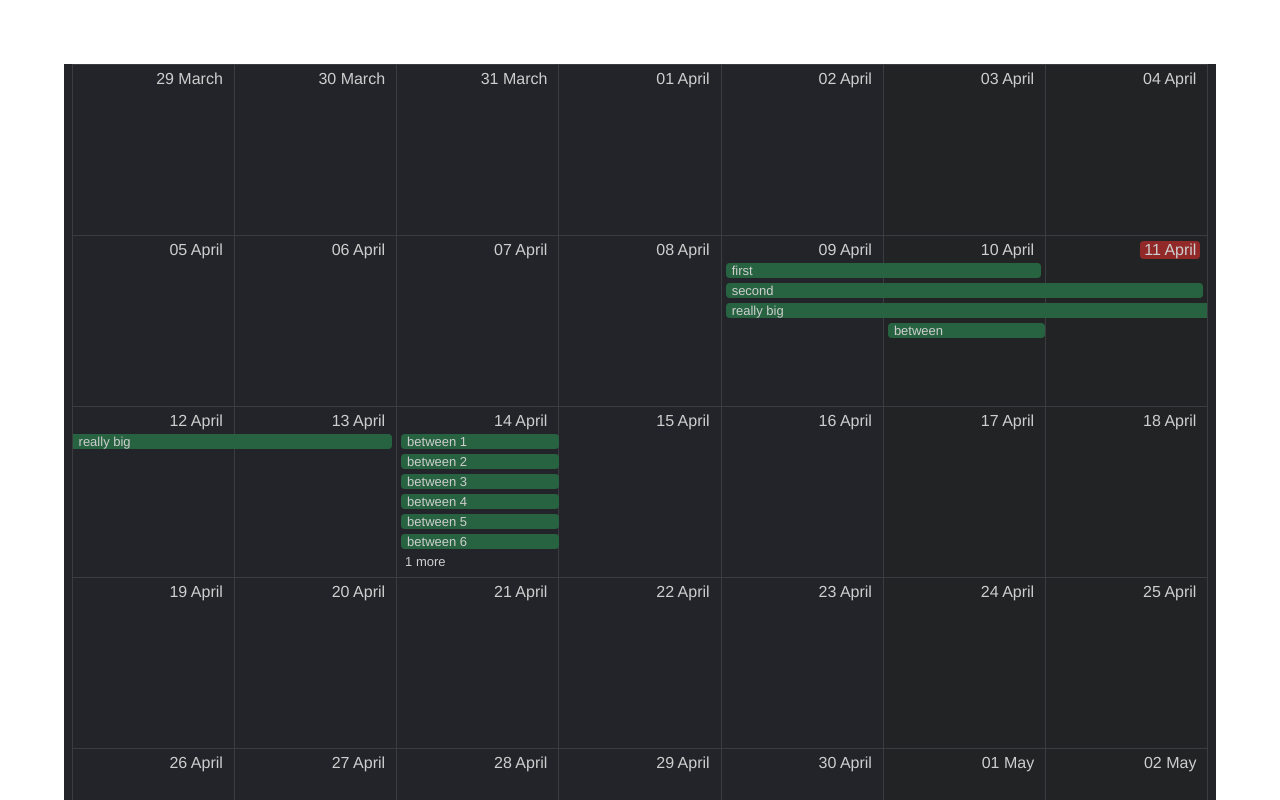
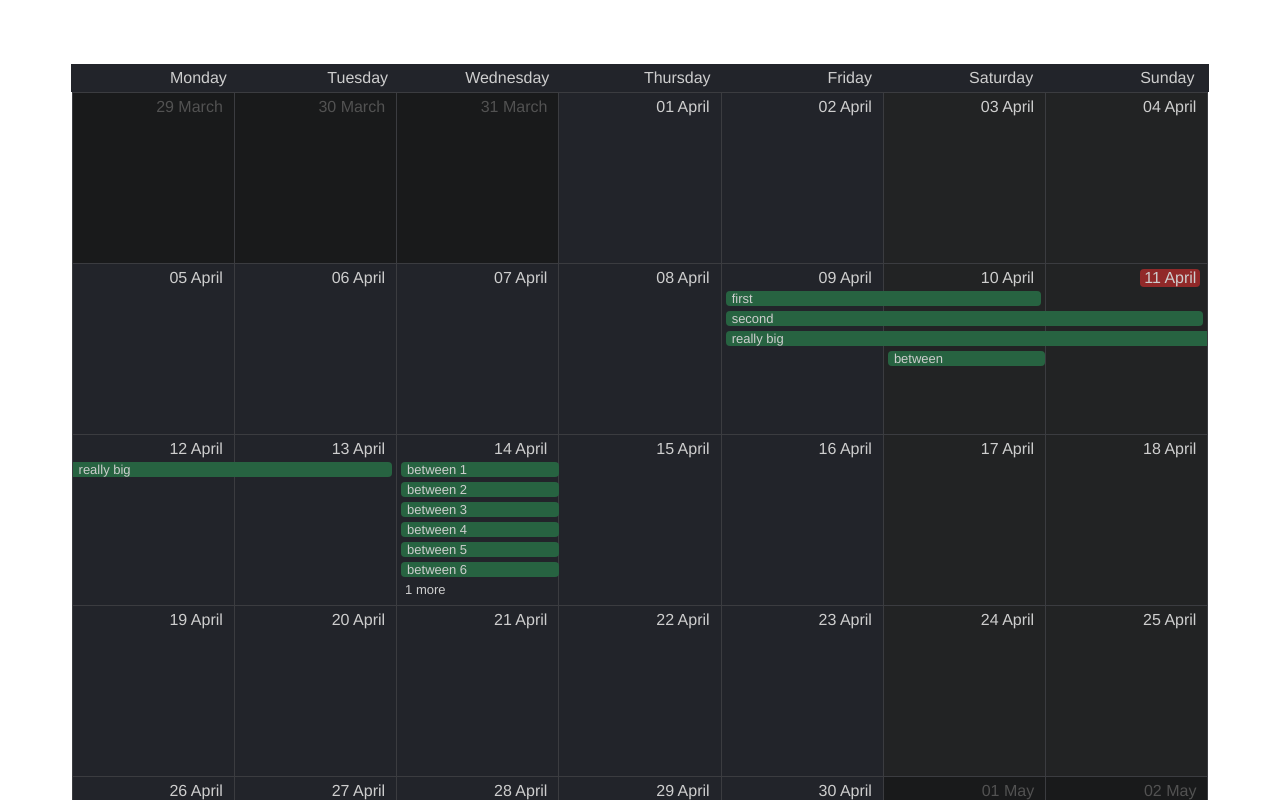
Before and after one commit to ArturAralin/vue-scheduler-lib, a Vue app: page / in a window 1280 px wide. Shown: the top 800 px of the page. Built offline with nearby package versions, Linux system fonts and the light colour scheme.

Commit message:
add days shading, add weekdays head

```diff
--- a/src/vue-scheduler/Scheduler.vue
+++ b/src/vue-scheduler/Scheduler.vue
@@ -3,6 +3,17 @@
     :id="schedulerId"
     class="scheduler"
   >
+    <div
+      v-bind:key="weekday"
+      v-for="(weekday, idx) in weekdays"
+      :class="{
+        'scheduler-weekday': true,
+        'head': idx === 0,
+        'tail': idx === (weekdays.length - 1),
+      }"
+    >
+      <span>{{weekday}}</span>
+    </div>
     <div
       v-bind:key="cell.cellId"
       v-for="cell in cells"
@@ -13,6 +24,7 @@
         'weekend': cell.weekend,
         'active': cell.active,
         'highlight': eventItemDrag && mouseOverCellId === cell.cellId,
+        'shaded': cell.shaded,
         'last-in-row': cell.lastInRow,
         'bottom-row': cell.bottomRow,
       }"
@@ -86,6 +98,15 @@ export default Vue.extend({
     month: String,
   },
   data: () => ({
+    weekdays: [
+      'Monday',
+      'Tuesday',
+      'Wednesday',
+      'Thursday',
+      'Friday',
+      'Saturday',
+      'Sunday',
+    ],
     schedulerId: `scheduler_${Math.trunc(Math.random() * 100000)}`,
     linesCount: 0,
     startOf: new Date(),
@@ -105,7 +126,11 @@ export default Vue.extend({
   },
   watch: {
     events() {
+      const month = this.month
+        ? parseISO(this.month)
+        : new Date();
       this.cells = calculateSchedulerCells(
+        month,
         this.startOf,
         this.linesCount,
         this.sortedEvents,
@@ -127,6 +152,7 @@ export default Vue.extend({
       this.startOf = startOfCalendar;
       this.currentMonth = currentMonth;
       this.cells = calculateSchedulerCells(
+        month,
         this.startOf,
         this.linesCount,
         this.sortedEvents,
--- a/src/vue-scheduler/calculate-scheduler-cells.ts
+++ b/src/vue-scheduler/calculate-scheduler-cells.ts
@@ -2,6 +2,7 @@ import addDays from 'date-fns/addDays';
 import format from 'date-fns/format';
 import startOfDay from 'date-fns/startOfDay';
 import getDay from 'date-fns/getDay';
+import getMonth from 'date-fns/getMonth';
 import { ScheduledEvent, ScheduledEventWithData } from './interfaces/scheduled-event.interface';
 import { ScheduleEventCell } from './interfaces/scheduler-event-cell.interface';
 
@@ -52,11 +53,13 @@ function fillEvents(
 }
 
 export default function calculateSchedulerCells(
+  month: Date,
   startOf: Date,
   rows: number,
   events: ScheduledEventWithData[],
 ): ScheduleEventCell<ScheduledEvent>[] {
   const today = startOfDay(new Date()).getTime();
+  const mainMonthNumber = getMonth(month);
   let cells: ScheduleEventCell<ScheduledEvent>[] = [];
 
   let offset = 0;
@@ -108,6 +111,7 @@ export default function calculateSchedulerCells(
         cellId: format(date, 'yyyy_MM_dd_HH_mm_ss'),
         active: startOfDay(date).getTime() === today,
         weekend: weekDayNumber === 6 || weekDayNumber === 0,
+        shaded: mainMonthNumber !== getMonth(date),
         events: eventsInRange,
         lastInRow: col === (DAYS_IN_ROW - 1),
         bottomRow: row === (rows - 1),
--- a/src/vue-scheduler/interfaces/scheduler-event-cell.interface.ts
+++ b/src/vue-scheduler/interfaces/scheduler-event-cell.interface.ts
@@ -5,5 +5,6 @@ export interface ScheduleEventCell<T> {
   weekend: boolean;
   lastInRow: boolean;
   bottomRow: boolean;
+  shaded: boolean;
   events: T[];
 }
--- a/src/vue-scheduler/styles/scheduler.scss
+++ b/src/vue-scheduler/styles/scheduler.scss
@@ -1,6 +1,5 @@
 
 .scheduler {
-  background: #22242A;
   color: #CECECE;
   text-align: center;
   display: flex;
@@ -27,6 +26,7 @@
   text-align: right;
   border-left: 1px solid #3B3C40;
   border-top: 1px solid #3B3C40;
+  background: #22242A;
 }
 
 .scheduler-cell.highlight {
@@ -35,6 +35,11 @@
 
 .scheduler-cell.weekend {
   background: #222324;
+}
+
+.scheduler-cell.shaded {
+  background: #191a1b;
+  color: #525252;
 }
 
 .scheduler-cell.last-in-row {
@@ -55,3 +60,22 @@
 .scheduler-cell-date.active {
   background: rgb(145, 41, 41);
 }
+
+.scheduler-weekday {
+  width: 14%;
+  background: #22242A;
+  text-align: right;
+  padding: 5px 0;
+}
+
+.scheduler-weekday>span {
+  margin: 10px;
+}
+
+.scheduler-weekday.head {
+  padding-left: 5px;
+}
+
+.scheduler-weekday.tail {
+  padding-right: 5px;
+}
```
